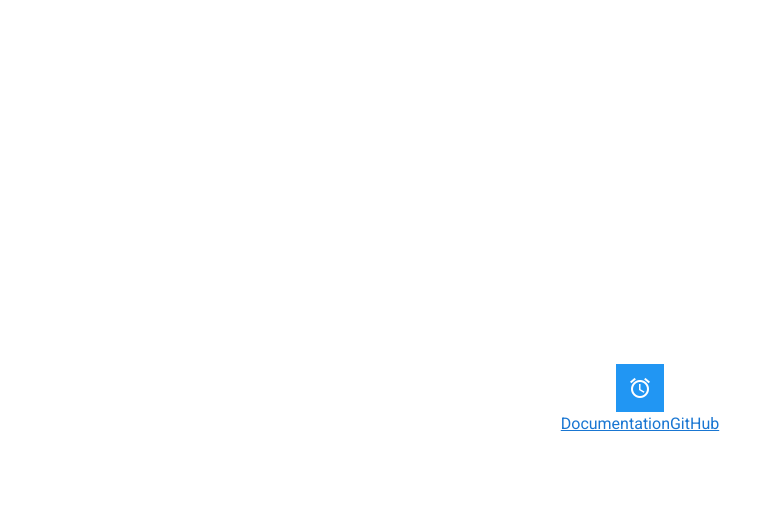
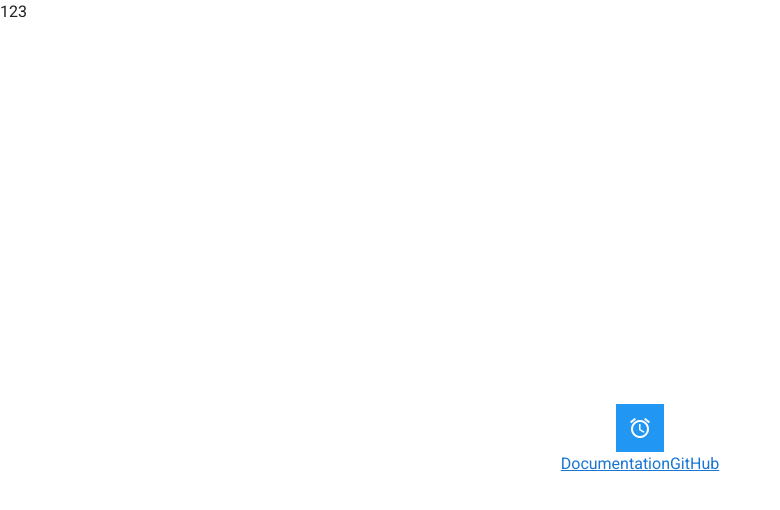
Before and after one commit to AlexeyZelenko/nuxt-shop, a Nuxt app: page / in a window 1280 px wide. Shown: the top 510 px of the page, without its empty margins (0-780 px from the left). Built offline with nearby package versions, Linux system fonts and the light colour scheme.

Commit message:
Связь с Firebase - удачно!!!

```diff
--- a/layouts/default.vue
+++ b/layouts/default.vue
@@ -1,6 +1,9 @@
 <template>
   <div id="app">
     <v-app>
+      <div>
+        <p>123</p>
+      </div>
       <nuxt/>
     </v-app>
   </div>
--- a/nuxt.config.js
+++ b/nuxt.config.js
@@ -3,7 +3,7 @@ module.exports = {
   ** Headers of the page
   */
   head: {
-    title: 'nuxt-shop',
+    titleTemplate: '%s | nuxt-shop',
     meta: [
       { charset: 'utf-8' },
       { name: 'viewport', content: 'width=device-width, initial-scale=1' },
```
Also changed, not shown: firebase.json.
